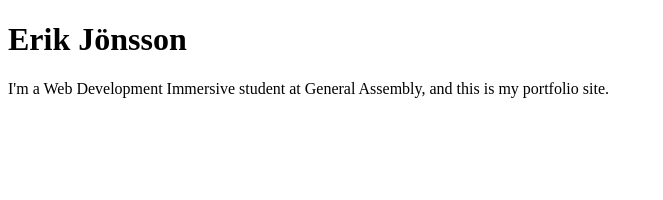
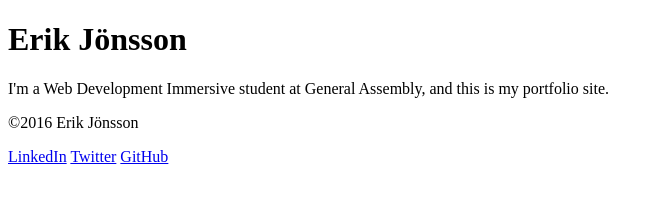
Before and after one commit to erikwithuhk/erikwithuhk.github.io, a plain HTML site: page index.html in a window 1280 px wide. Shown: the whole page, without its empty margins (0-663 px from the left). Drawn offline with Linux system fonts and the light colour scheme.

Commit message:
add footer with social links

```diff
--- a/index.html
+++ b/index.html
@@ -11,6 +11,15 @@
       <p>
         I'm a Web Development Immersive student at General Assembly, and this is my portfolio site.
       </p>
+
+      <footer>
+        <p>
+          ©2016 Erik Jönsson
+        </p>
+        <a href="https://www.linkedin.com/in/efjonsson">LinkedIn</a>
+        <a href="http://twitter.com/erikwithuhk">Twitter</a>
+        <a href="https://github.com/erikwithuhk">GitHub</a>
+      </footer>
     </div>
   </body>
 </html>
```
